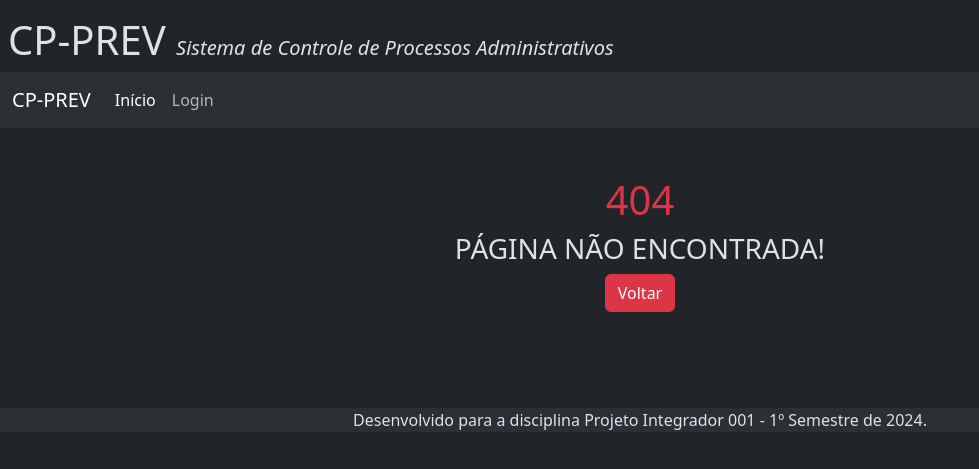
After one commit to pauloadilson/PI001-G18-DRP13, a Django app: template clientes/templates/404.html in a window 1280 px wide. The commit adds this page. Shown: the top 469 px of the page, without its empty margins (0-979 px from the left). Run offline with Django 5.2, Linux system fonts and the light colour scheme; the template is opened without the code that fills it, so the values that code supplies are empty; some libraries are stand-ins or nearby versions.

Commit message:
Ajustes de projeto e adição de pagina personalizada de erro 404.

```diff
--- a/clientes/form.py
+++ b/clientes/form.py
@@ -52,7 +52,6 @@ class RequerimentoModelForm(forms.ModelForm):
             Field('requerente_titular', css_class='form-control', type='hidden'),
             Field('servico', css_class='form-control'),
             Field('NB', css_class='form-control'),
-            Field('slugfied_NB', css_class='form-control'),
             Field('requerente_dependentes', css_class='form-control'),
             Field('tutor_curador', css_class='form-control'),
             Field('instituidor', css_class='form-control'),
--- /dev/null
+++ b/clientes/templates/404.html
@@ -0,0 +1,14 @@
+{% extends 'base.html' %}
+
+{% block content %}
+
+<main class="content" >
+    <div class="container-fluid ">
+            <div class="error-body text-center mt-5">
+                <h1 class="error-title text-danger">404</h1>
+                <h3 class="text-uppercase error-subtitle">PÁGINA NÃO ENCONTRADA!</h3>
+                <a class="btn btn-danger btn-rounded mb-5 text-white"onclick="window.history.back()">Voltar</a>
+            </div>
+    </div>
+</main>
+ {% endblock content %}
--- a/clientes/templates/cliente.html
+++ b/clientes/templates/cliente.html
@@ -80,6 +80,9 @@
             </tbody>
         </table>
         </div>
+        <div class="p-1 mt-3">
+            <a class="btn btn-secondary" onclick="window.history.back()">Voltar</a>
+        </div>
     </div>
 </main>
 {% endblock content %}
--- a/clientes/templates/requerimento.html
+++ b/clientes/templates/requerimento.html
@@ -18,7 +18,7 @@
             <hr />
                 <dl class="row">
                     <dt class="col-sm-3">CPF</dt>
-                    <dd class="col-sm-9">{{ cliente.cpf }}</dd>
+                    <dd class="col-sm-9"><a href="{% url 'cliente' cliente.cpf %}"> {{ cliente.cpf }} </a> </dd>
 
                     <dt class="col-sm-3">Nome</dt>
                     <dd class="col-sm-9">{{ cliente.nome }}</dd>
@@ -139,6 +139,9 @@
                 </tbody>
             </table>
         </div>
+        <div class="p-1 mt-3">
+            <a class="btn btn-secondary" onclick="window.history.back()">Voltar</a>
+        </div>
     </div>
 </div>
 </main>
```
Also changed, not shown: clientes/views.py (+14 -0 lines).
